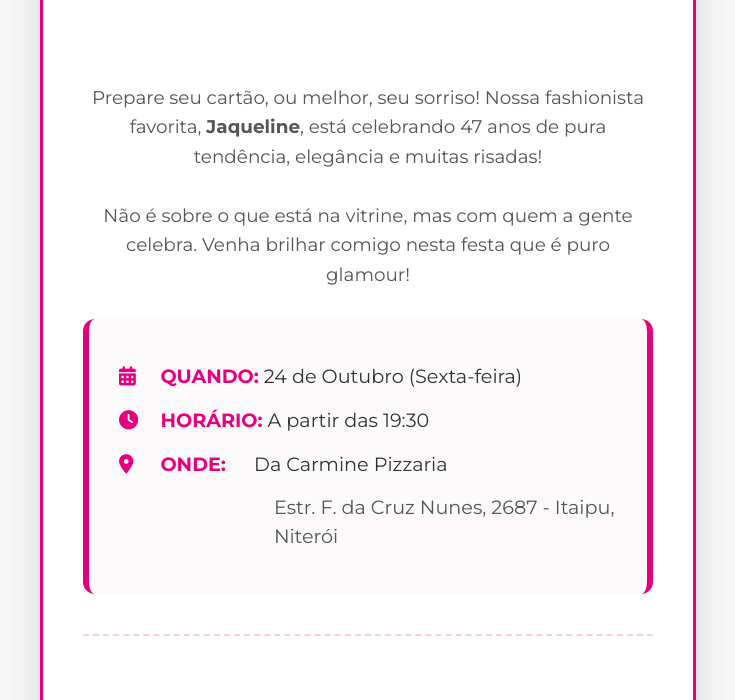
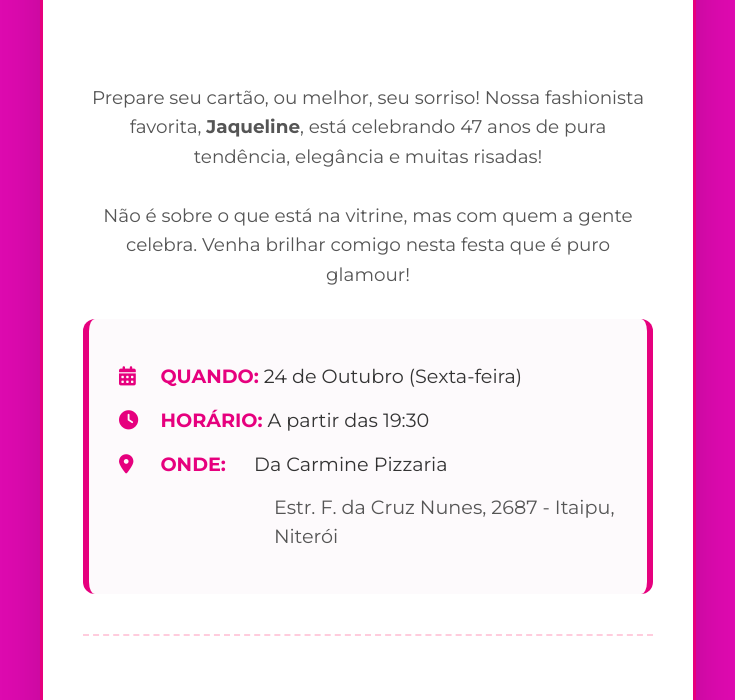
Before and after one commit to felipevidaltiservice/niver, a plain HTML site: page convite.html in a window 1280 px wide. Shown: the part 356-1056 px from the top of the page, without its empty margins (272-1007 px from the left). Drawn offline with nearby package versions, Linux system fonts and the light colour scheme; some icons are missing.

Commit message:
Add files via upload

```diff
--- a/convite.html
+++ b/convite.html
@@ -20,7 +20,7 @@
     margin: 0;
     padding: 0;
     font-family: 'Montserrat', sans-serif;
-    background-color: #f8f8f8;
+    background-color: #dd0aaf;
     color: #333;
     line-height: 1.6;
   }
```
